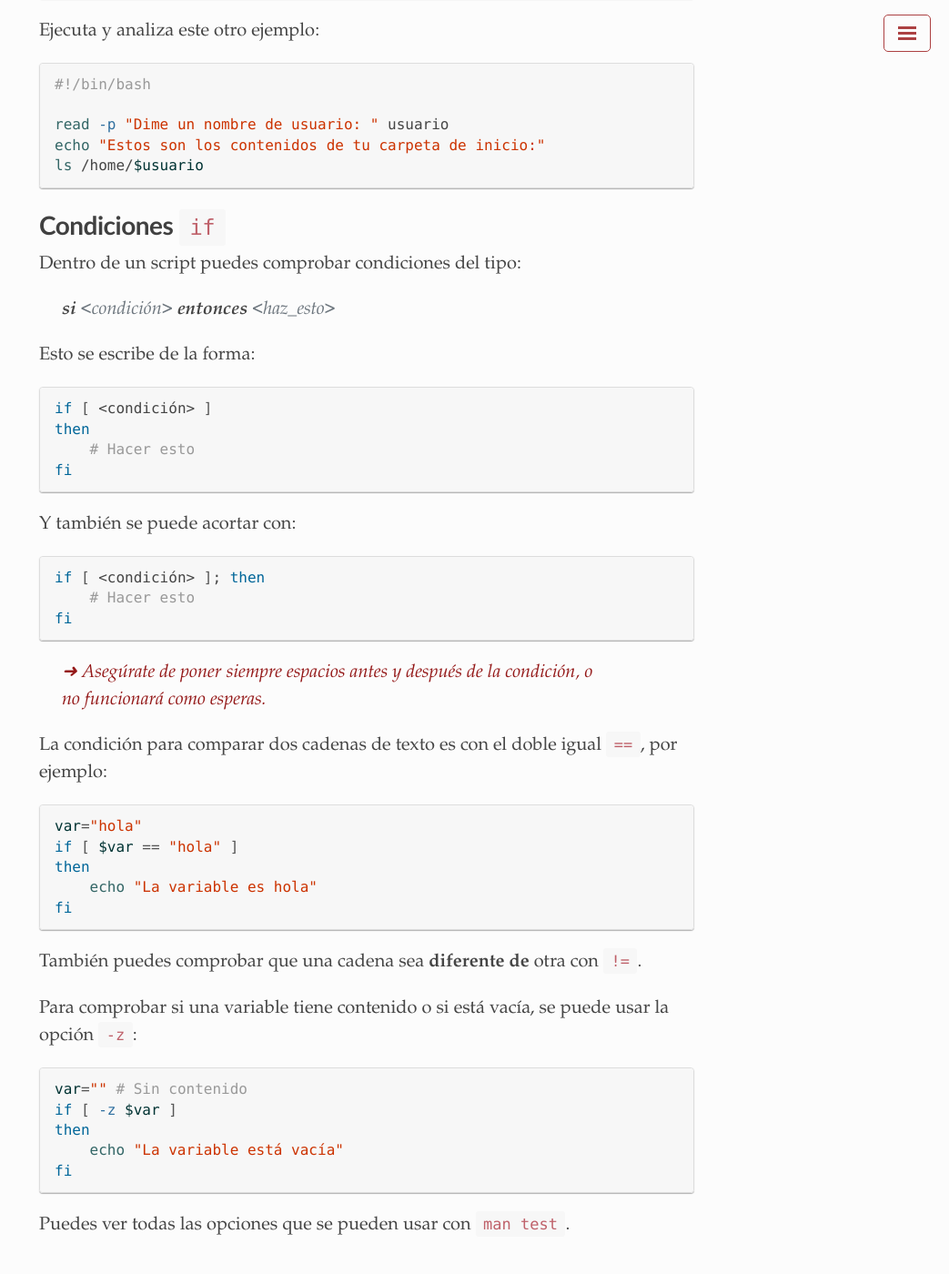
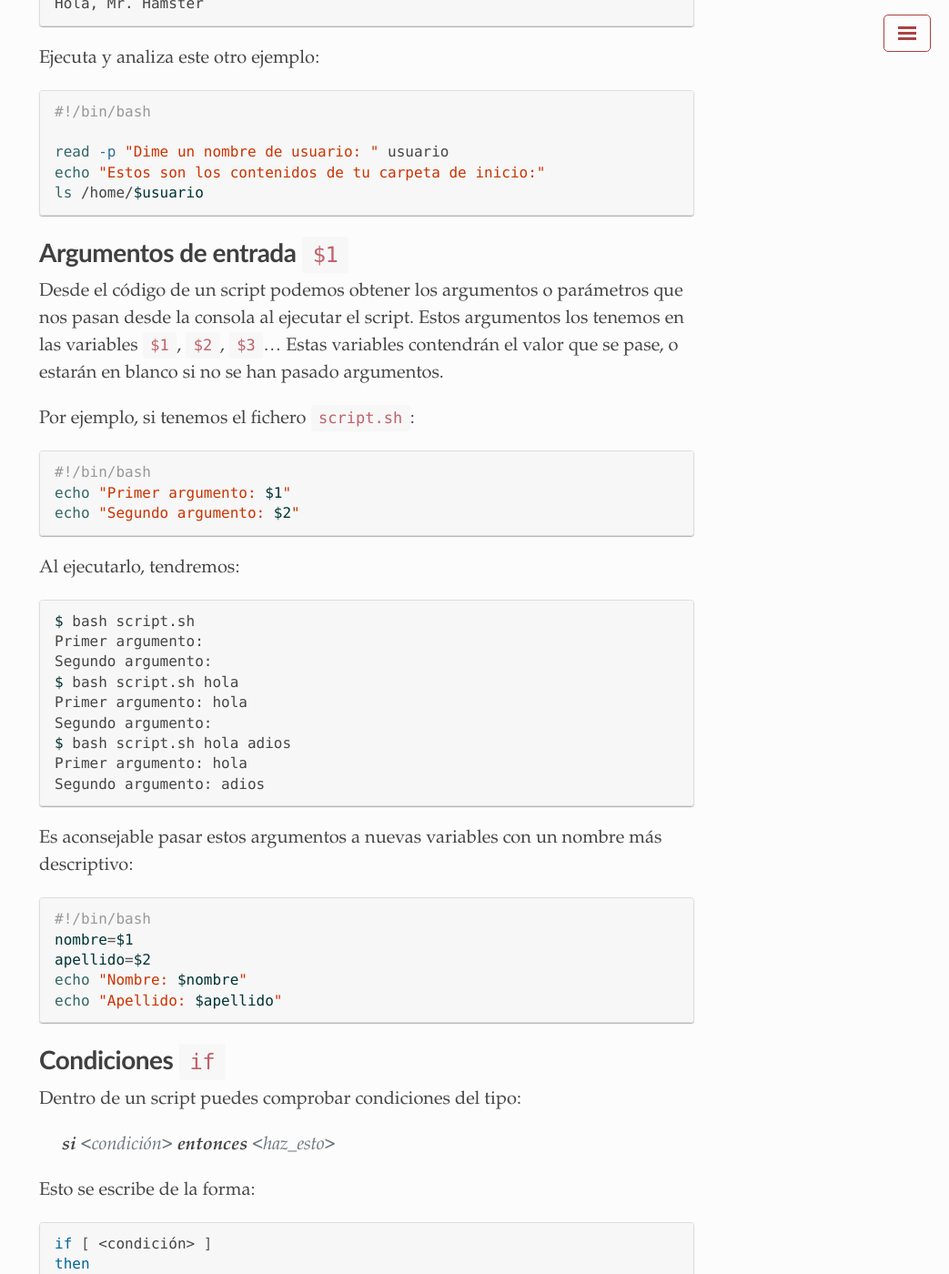
Before and after one commit to santi-gf/santi-gf.github.io, a Jekyll site: the page built from shell-scripts.md, in a window 1280 px wide and 1400 px high, scrolled down 6048 px. Shown: the whole window at 91% size, without its empty margins (237-1280 px from the left). Built offline with Jekyll 4.4.1, drawn with Linux system fonts in a browser that asks for light colours; a style sheet for code colours, icons or effects is not loaded; some of the changed text lies outside the part shown.

Commit message:
Update shell-scripts.md

````diff
--- a/shell-scripts.md
+++ b/shell-scripts.md
@@ -233,6 +233,39 @@ echo "Estos son los contenidos de tu carpeta de inicio:"
 ls /home/$usuario
 ```
 
+# Argumentos de entrada `$1`
+
+Desde el código de un script podemos obtener los argumentos o parámetros que nos pasan desde la consola al ejecutar el script. Estos argumentos los tenemos en las variables `$1`, `$2`, `$3`... Estas variables contendrán el valor que se pase, o estarán en blanco si no se han pasado argumentos.
+
+Por ejemplo, si tenemos el fichero `script.sh`:
+```bash
+#!/bin/bash
+echo "Primer argumento: $1"
+echo "Segundo argumento: $2"
+```
+
+Al ejecutarlo, tendremos:
+```bash
+$ bash script.sh
+Primer argumento:
+Segundo argumento:
+$ bash script.sh hola
+Primer argumento: hola
+Segundo argumento:
+$ bash script.sh hola adios
+Primer argumento: hola
+Segundo argumento: adios
+```
+
+Es aconsejable pasar estos argumentos a nuevas variables con un nombre más descriptivo:
+```bash
+#!/bin/bash
+nombre=$1
+apellido=$2
+echo "Nombre: $nombre"
+echo "Apellido: $apellido"
+```
+
 
 # Condiciones `if`
 
````
